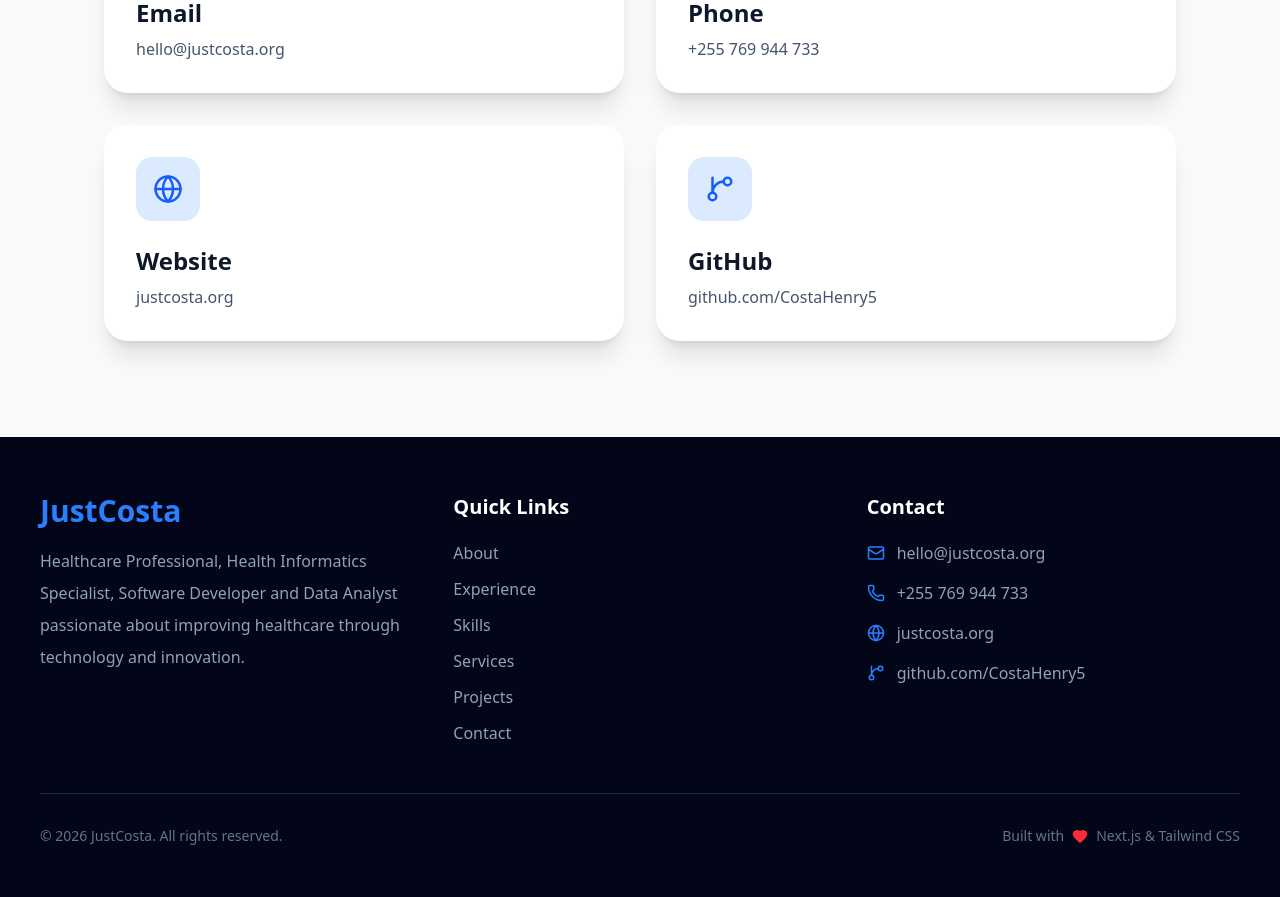
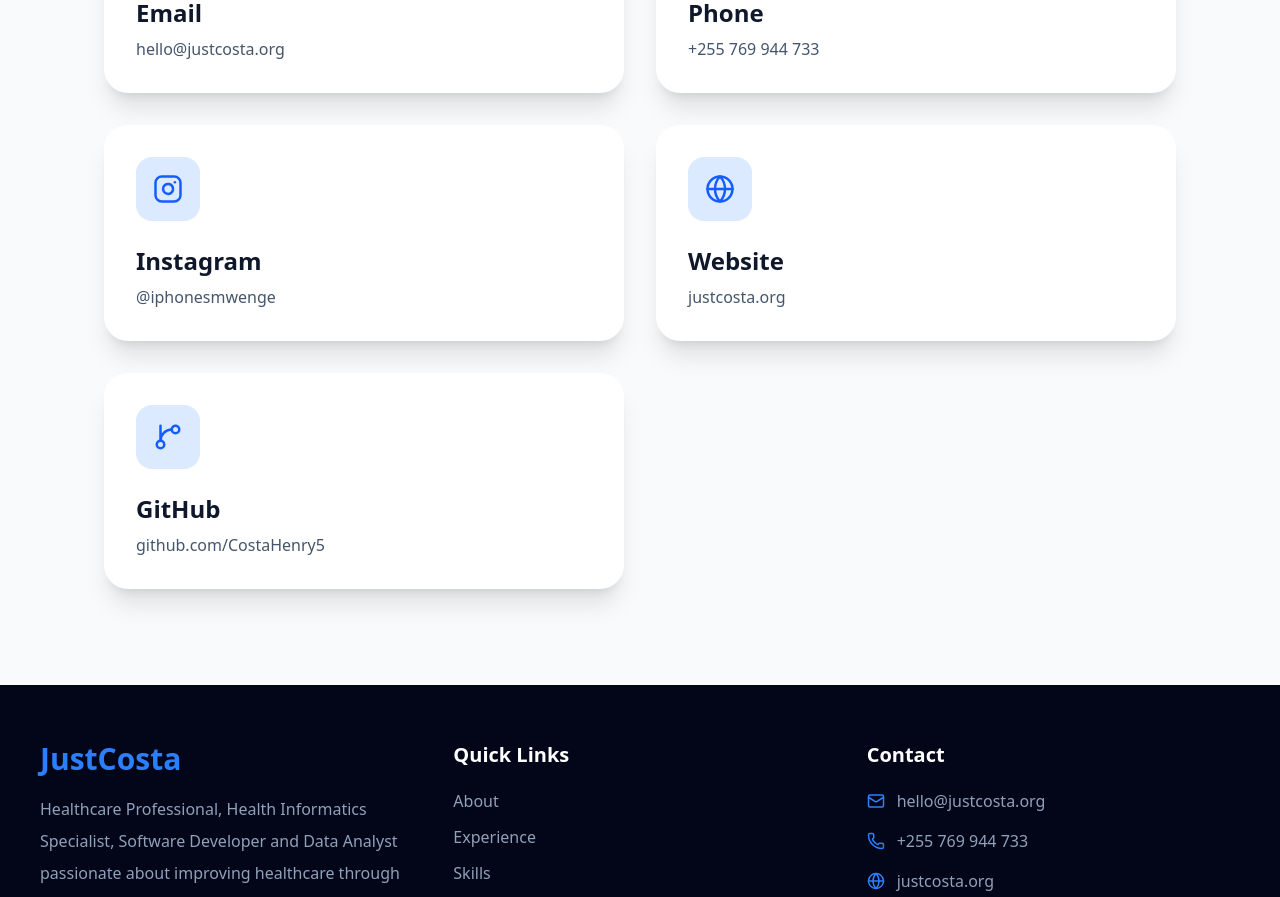
Before and after one commit to CostaHenry5/justcosta-v2, a Next.js app: page / in a window 1280 px wide. Shown: the part 6360-7257 px from the top of the page. Built offline with nearby package versions, Linux system fonts and the light colour scheme.

Commit message:
Add Instagram contact information

```diff
--- a/components/Contact.tsx
+++ b/components/Contact.tsx
@@ -1,7 +1,7 @@
 "use client";
 
 import { motion } from "framer-motion";
-import { Mail, Phone, Globe, GitBranch } from "lucide-react";
+import { Mail, Phone, Globe, GitBranch, Instagram } from "lucide-react";
 
 const contacts = [
   {
@@ -15,6 +15,12 @@ const contacts = [
     title: "Phone",
     value: "+255 769 944 733",
     href: "tel:+255769944733",
+  },
+  {
+    icon: Instagram,
+    title: "Instagram",
+    value: "@iphonesmwenge",
+    href: "https://www.instagram.com/iphonesmwenge/",
   },
   {
     icon: Globe,
@@ -47,11 +53,9 @@ export default function Contact() {
           <p className="uppercase tracking-[0.35em] text-blue-600 font-bold mb-4">
             Contact
           </p>
-
           <h2 className="text-5xl font-extrabold text-slate-900 dark:text-white mb-6">
             Let's Connect
           </h2>
-
           <p className="text-lg text-slate-600 dark:text-slate-300 max-w-2xl mx-auto">
             Whether you're interested in healthcare, health informatics,
             software development, data analytics, or collaboration,
@@ -62,34 +66,24 @@ export default function Contact() {
         <div className="grid gap-8 md:grid-cols-2">
           {contacts.map((item, index) => {
             const Icon = item.icon;
-
             return (
               <motion.a
                 key={item.title}
                 href={item.href}
                 target={item.href.startsWith("http") ? "_blank" : undefined}
-                rel={
-                  item.href.startsWith("http")
-                    ? "noopener noreferrer"
-                    : undefined
-                }
+                rel={item.href.startsWith("http") ? "noopener noreferrer" : undefined}
                 initial={{ opacity: 0, y: 30 }}
                 whileInView={{ opacity: 1, y: 0 }}
-                transition={{
-                  duration: 0.6,
-                  delay: index * 0.1,
-                }}
+                transition={{ duration: 0.6, delay: index * 0.1 }}
                 viewport={{ once: true }}
                 className="rounded-3xl bg-white dark:bg-slate-950 p-8 shadow-xl hover:-translate-y-2 hover:shadow-2xl transition-all duration-300"
               >
                 <div className="mb-6 flex h-16 w-16 items-center justify-center rounded-2xl bg-blue-100 dark:bg-slate-800">
                   <Icon size={30} className="text-blue-600" />
                 </div>
-
                 <h3 className="mb-2 text-2xl font-bold text-slate-900 dark:text-white">
                   {item.title}
                 </h3>
-
                 <p className="break-all text-slate-600 dark:text-slate-300">
                   {item.value}
                 </p>
```
